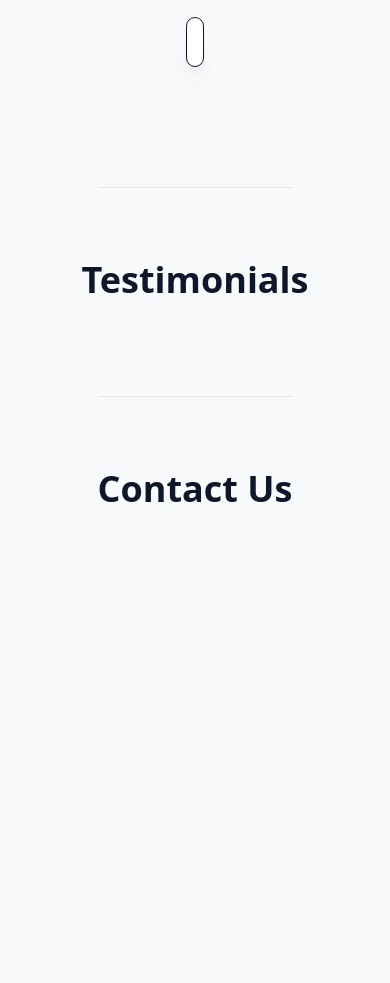
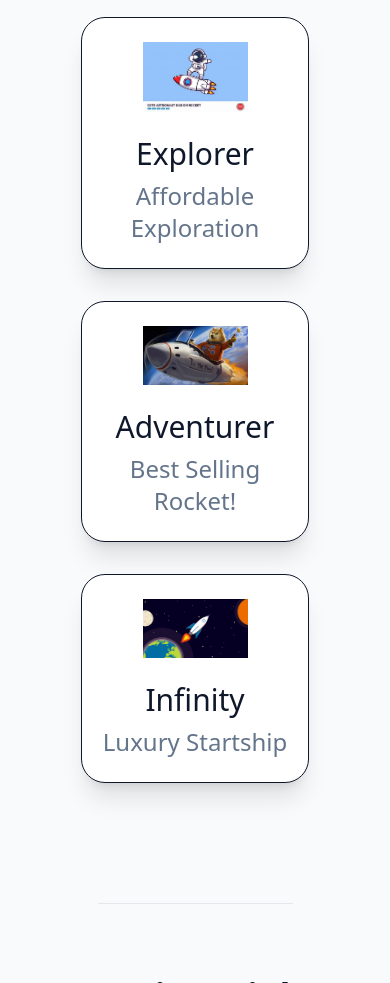
Before and after one commit to Mchiir/Acme-Rockets, a website: page build/index.html in a window 390 px wide. Shown: the part 880-1863 px from the top of the page. Before the commit the page ends 1485 px from the top, so only its background shows below. Drawn offline with Linux system fonts and the light colour scheme.

Commit message:
'added-functionalities'

```diff
--- a/build/index.html
+++ b/build/index.html
@@ -1,5 +1,5 @@
 <!DOCTYPE html>
-<html lang="en">
+<html lang="en" class="sm:scroll-smooth">
   <head>
     <meta charset="UTF-8" />
     <meta name="viewport" content="width=device-width, initial-scale=1.0" />
@@ -17,14 +17,18 @@
             <nav class="hidden sm:block space-x-8 text-xl" aria-label="main">
               <a href="#rockets" class="hover:opacity-90">Our Rockets</a>
               <a href="#testimonials" class="hover:opacity-90">Testimonials</a>
-              <a href="#contact" class="hover:opacity-90">Vontact Us</a>
+              <a href="#contact" class="hover:opacity-90">Contact Us</a>
             </nav>
           </div>
         </section>
       </header>
 
       <main class="max-w-4xl mx-auto">
-          <section id="hero" class="flex flex-col-reverse justify-center sm:flex-row p-6 items-center gap-8 mb-12">
+          <section id="hero"
+          class="flex flex-col-reverse
+          justify-center sm:flex-row
+          p-6 items-center gap-8 mb-12
+          scroll-mt-40">
             <article class="sm:w-1/2">
               <h2 class="max-w-md text-4xl font-bold text-center sm:text-5xl sm:text-left text-slate-900 dark:text-white">
                 We Boldy Go <span class="text-indigo-700 dark:text-indigo-300 ">Where No Rocket</span> Has Gone Before...
@@ -41,17 +45,74 @@
           </section>
 
           <hr class="mx-auto bg-black dark:bg-white w-1/2">
-          <section id="rockets" class="p-6 my-12">
-            <h2 class="text-4xl font-bold text-center sm-text-5xl mb-6 text-slate-900 dark:text-white">
+          <section id="rockets" class="p-6 my-12 scroll-mt-20">
+            <h2
+            class="text-4xl font-bold text-center
+            sm-text-5xl mb-6 text-slate-900
+            dark:text-white">
               Our Rockets
             </h2>
             <ul class="list-none mx-auto my-12 flex flex-col sm:flex-row items-center gap-8">
               <li
-              class="flex flex-col items-center border
+              class="w-2/3 sm:w-5/6 flex flex-col items-center border
               border-solid border-slate-900
               dark:border-gray-100 bg-white
-              py-6 px-2 rounded-3xl shadow-xl">
+              dark:bg-black py-6 px-2 rounded-3xl shadow-xl">
+                <img src="./img/rocketdab.jpg" alt="Explorer"
+                class="w-1/2 mb-6">
+                <h3
+                class="text-3xl text-center
+                text-slate-900 dark:text-white">
+                Explorer</h3>
+                <p
+                class="hidden sm:block text-3xl text-center
+                text-slate-500 dark:text-slate-400">$</p>
+                <p
+                class="sm:hidden text-2xl text-center mt-2
+                text-slate-500 dark:text-slate-400">
+                Affordable Exploration</p>
+              </li>
 
+
+              <li
+              class="w-2/3 sm:w-5/6 flex flex-col items-center border
+              border-solid border-slate-900
+              dark:border-gray-100 bg-white
+              dark:bg-black py-6 px-2 rounded-3xl shadow-xl">
+                <img src="./img/Explore_sky.jpg" alt="Adventurer"
+                class="w-1/2 mb-6">
+                <h3
+                class="text-3xl text-center
+                text-slate-900 dark:text-white">
+                Adventurer</h3>
+                <p
+                class="hidden sm:block text-3xl text-center
+                text-slate-500 dark:text-slate-400">$$</p>
+                <p
+                class="sm:hidden text-2xl text-center mt-2
+                text-slate-500 dark:text-slate-400">
+                Best Selling Rocket!</p>
+              </li>
+
+
+              <li
+              class="w-2/3 sm:w-5/6 flex flex-col items-center border
+              border-solid border-slate-900
+              dark:border-gray-100 bg-white
+              dark:bg-black py-6 px-2 rounded-3xl shadow-xl">
+                <img src="./img/sky-rocket.jpg" alt="Infinity"
+                class="w-1/2 mb-6">
+                <h3
+                class="text-3xl text-center
+                text-slate-900 dark:text-white">
+                Infinity</h3>
+                <p
+                class="hidden sm:block text-3xl text-center
+                text-slate-500 dark:text-slate-400">$$$</p>
+                <p
+                class="sm:hidden text-2xl text-center mt-2
+                text-slate-500 dark:text-slate-400">
+                Luxury Startship</p>
               </li>
             </ul>
           </section>
```
Also changed, not shown: build/css/style.css, build/img/Explore_sky.jpg (added), 1 other file.
